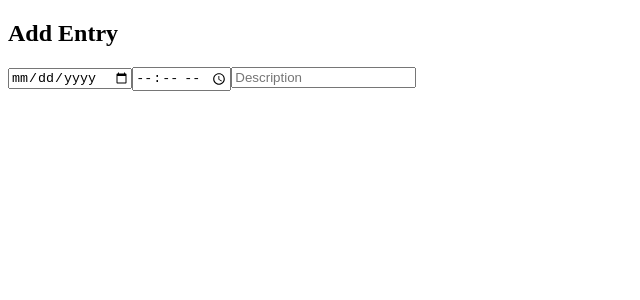
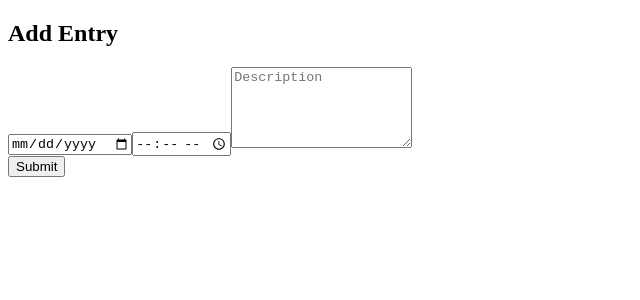
Before and after one commit to rachelbeacham/weekly-planner, a React app: page / in a window 1280 px wide. Shown: the top 300 px of the page, without its empty margins (0-640 px from the left). Built offline with nearby package versions, Linux system fonts and the light colour scheme; the HTML template or start-up script is replaced by a standard one.

Commit message:
Style modal to match wireframe. #1

```diff
--- a/src/components/addEntryModal.jsx
+++ b/src/components/addEntryModal.jsx
@@ -4,12 +4,15 @@ export default class AddEntry extends React.Component {
   render() {
     return (
       <div className="d-flex justify-content-center align-items-center min-vh-100">
-        <div className="border border-dark barder-2 py-3 px-4">
+        <div className="border border-dark barder-2 p-4">
           <h2 className="salmon text-center">Add Entry</h2>
           <form>
             <input type="date"/>
-            <input type="time"/>
-            <input type="textarea" placeholder="Description" rows="5"/>
+            <input type="time" className="mx-3"/>
+            <textarea className="w-100 my-3" rows="5" placeholder="Description"></textarea>
+            <div className="text-end">
+              <button type="submit" className="py-1 px-3 rounded salmon hover-shadow btn btn-outline-secondary">Submit</button>
+            </div>
           </form>
         </div>
       </div>
```
